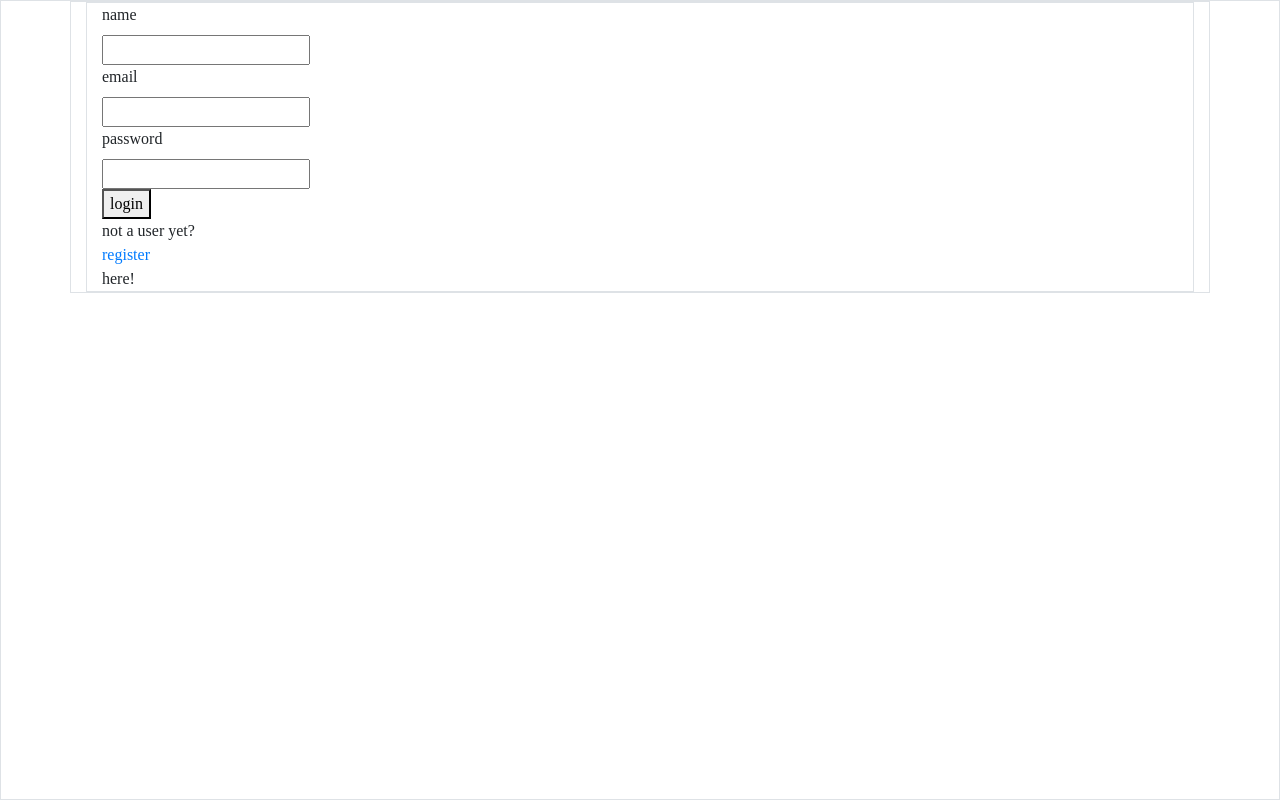
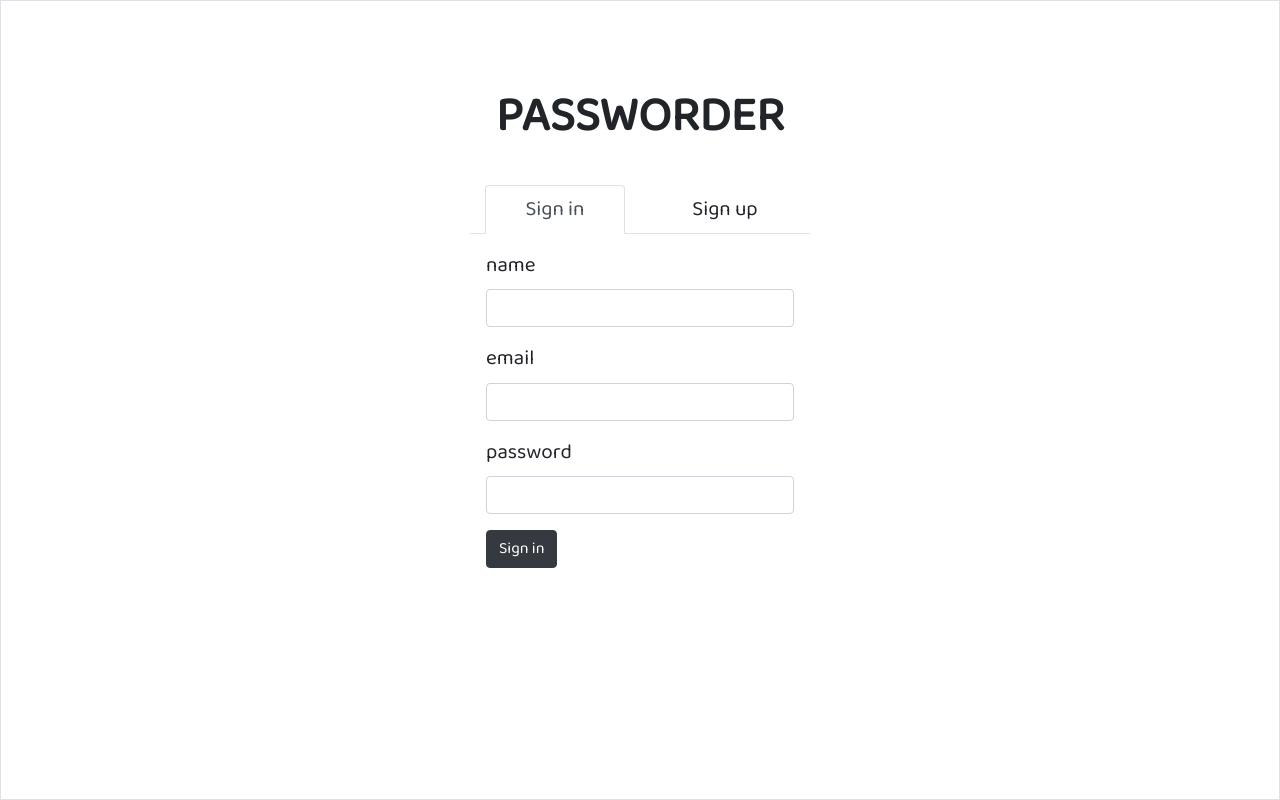
Before and after one commit to Passworder-Team/passworder-web-client, a React (Create React App) app: page /login in a window 1280 px wide. Built offline with nearby package versions, Linux system fonts and the light colour scheme.

Commit message:
client web progress styling form sign in and sign up

```diff
--- a/public/index.html
+++ b/public/index.html
@@ -2,7 +2,14 @@
 <html lang="en">
   <head>
     <meta charset="utf-8" />
+
+    <!-- bootstrap -->
     <link rel="stylesheet" href="https://maxcdn.bootstrapcdn.com/bootstrap/4.0.0/css/bootstrap.min.css" integrity="sha384-Gn5384xqQ1aoWXA+058RXPxPg6fy4IWvTNh0E263XmFcJlSAwiGgFAW/dAiS6JXm" crossorigin="anonymous">
+
+    <!-- font -->
+    <!-- general font -->
+    <link href="https://fonts.googleapis.com/css?family=Baloo+2&display=swap" rel="stylesheet">
+
     <link rel="icon" href="%PUBLIC_URL%/favicon.ico" />
     <meta name="viewport" content="width=device-width, initial-scale=1, shrink-to-fit=no">
     <meta name="theme-color" content="#000000" />
@@ -25,7 +32,7 @@
       work correctly both with client-side routing and a non-root public URL.
       Learn how to configure a non-root public URL by running `npm run build`.
     -->
-    <title>React App</title>
+    <title>Passworder</title>
   </head>
   <body>
     <noscript>You need to enable JavaScript to run this app.</noscript>
--- a/src/App.css
+++ b/src/App.css
@@ -1,6 +1,6 @@
 *{
   margin: 0;
-  font-family: 'Times New Roman', Times, serif;
+  font-family: 'Baloo 2', cursive;
 }
 
 a, button{
@@ -16,7 +16,7 @@ a, a:hover{
   min-height: 100vh;
 }
 
-/* header */
+/* header begin */
 .header-container {
   display: flex;
   justify-content: space-between;
@@ -46,14 +46,55 @@ a, a:hover{
 .btn-signout {
   margin: 10px 0 0 0;
 }
+/* header end */
 
+/* sign area begin */
 .sign-container {
+  display: flex;
+  justify-content: center;
+  padding-top: 5rem;
+  font-size: 1.3rem;
+}
+
+.sign-area {
+  display: flex;
+  flex-direction: column;
+}
+
+.tab-title {
+  text-align: center;
+}
+
+.form-sign {
   display: flex;
   align-items: center;
 }
 
-.form-sign {
+.form-all-input-container {
+  width: 100%;
   display: flex;
   flex-direction: column;
   align-items: flex-start;
 }
+
+.sign-logo-container {
+  width: 100%;
+  display: flex;
+  justify-content: center;
+  padding-bottom: 2rem;
+}
+
+.form-logo {
+  font-size: 3rem;
+  font-weight: bold;
+}
+
+.form-input-group {
+  width: 100%;
+}
+
+.form-action-container {
+  display: flex;
+  align-items: center;
+}
+/* sign area end */
--- a/src/views/LoginPage.js
+++ b/src/views/LoginPage.js
@@ -1,8 +1,23 @@
 import React, { useEffect, useState } from 'react'
+import {
+  Nav,
+  NavItem,
+  NavLink,
+  TabContent,
+  TabPane,
+  Row,
+  Col  } from 'reactstrap'
+import classnames from 'classnames'
 import { useHistory, Link } from 'react-router-dom'
 import axios from 'axios'
 
 export default function LoginPage ({ token, setToken }) {
+  const [activeTab, setActiveTab] = useState('1');
+
+  const toggle = tab => {
+    if (activeTab !== tab) setActiveTab(tab);
+  }
+
   const [name, setName] = useState('')
   const [email, setEmail] = useState('')
   const [password, setPassword] = useState('')
@@ -32,34 +47,201 @@ export default function LoginPage ({ token, setToken }) {
 
   return (
     <div
-      className="container border sign-container"
+      className="container sign-container"
     >
+      <div
+        className="
+          col-sm-12
+          col-md-4
+          sign-area
+          "
+      >
+        <div className="sign-logo-container">
+          <p className="m-0 form-logo">PASSWORDER</p>
+        </div>
+        <Nav tabs>
+          <div className="col-6">
+            <NavItem className="tab-title">
+              <NavLink
+                className={classnames({ active: activeTab === '1' })}
+                onClick={() => { toggle('1'); }}
+              >
+                Sign in
+              </NavLink>
+            </NavItem>
+          </div>
+          <div className="col-6">
+            <NavItem className="tab-title">
+              <NavLink
+                className={classnames({ active: activeTab === '2' })}
+                onClick={() => { toggle('2'); }}
+              >
+                Sign up
+              </NavLink>
+            </NavItem>
+          </div>
+        </Nav>
+        <TabContent activeTab={activeTab}>
+          <TabPane tabId="1">
+            <Row>
+              <Col sm="12">
                 <form
-        className="container border form-sign"
+                  className="form-sign"
                   onSubmit={(e) => login(e)}
                 >
+                  <div
+                    className="
+                      p-3
+                      form-all-input-container"
+                  >
+                    <div className="form-group form-input-group">
                       <label>name</label>
                       <input
+                        className="form-control"
                         type="text"
                         onChange={(e) => setName(e.target.value)}
                         minLength="3"
                         required
                       />
+                    </div>
+                    <div className="form-group form-input-group">
                       <label>email</label>
                       <input
+                        className="form-control"
                         type="email"
                         onChange={(e) => setEmail(e.target.value)}
                         required
                       />
+                    </div>
+                    <div className="form-group form-input-group">
                       <label>password</label>
                       <input
-          type="text"
+                        className="form-control"
+                        type="password"
                         onChange={(e) => setPassword(e.target.value)}
                         required
                       />
-        <button type="submit">login</button>
+                    </div>
+                    <div className="form-action-container">
+                      <button className="btn btn-dark mr-3" type="submit">Sign in</button>
+                    </div>
+                  </div>
+                </form>
+              </Col>
+            </Row>
+          </TabPane>
+          <TabPane tabId="2">
+            <Row>
+              <Col sm="12">
+                <form
+                  className="form-sign"
+                >
+                  <div
+                    className="
+                      p-3
+                      form-all-input-container"
+                  >
+                    <div className="form-group form-input-group">
+                      <label>name</label>
+                      <input
+                        className="form-control"
+                        type="text"
+                        onChange={(e) => setName(e.target.value)}
+                        minLength="3"
+                        required
+                      />
+                    </div>
+                    <div className="form-group form-input-group">
+                      <label>email</label>
+                      <input
+                        className="form-control"
+                        type="email"
+                        onChange={(e) => setEmail(e.target.value)}
+                        required
+                      />
+                    </div>
+                    <div className="form-group form-input-group">
+                      <label>password</label>
+                      <input
+                        className="form-control"
+                        type="password"
+                        onChange={(e) => setPassword(e.target.value)}
+                        required
+                      />
+                    </div>
+                    <div className="form-action-container">
+                      <button className="btn btn-dark mr-3" type="submit">Sign up</button>
+                    </div>
+                  </div>
+                </form>
+              </Col>
+            </Row>
+          </TabPane>
+        </TabContent>
+      </div>
+
+      {/* <form
+        className="
+          container
+          col-sm-12
+          col-md-5
+          form-sign"
+        onSubmit={(e) => login(e)}
+      >
+        <div
+          className="
+            form-title-container"
+        >
+          <h3 className="form-title">
+            Sign in
+          </h3>
+        </div>
+        <div
+          className="
+            border
+            rounded
+            p-3
+            form-all-input-container"
+          >
+            <div className="sign-logo-container">
+              <p className="m-0 form-logo">PASSWORDER</p>
+            </div>
+            <div className="form-group form-input-group">
+              <label>name</label>
+              <input
+                className="form-control"
+                type="text"
+                onChange={(e) => setName(e.target.value)}
+                minLength="3"
+                required
+                />
+            </div>
+            <div className="form-group form-input-group">
+              <label>email</label>
+              <input
+                className="form-control"
+                type="email"
+                onChange={(e) => setEmail(e.target.value)}
+                required
+              />
+            </div>
+            <div className="form-group form-input-group">
+              <label>password</label>
+              <input
+                className="form-control"
+                type="password"
+                onChange={(e) => setPassword(e.target.value)}
+                required
+              />
+            </div>
+            <div className="form-action-container">
+              <button className="btn btn-dark mr-3" type="submit">login</button>
+              <p className="m-0">
                 not a user yet? <Link to="/register">register</Link> here!
-      </form>
+              </p>
+            </div>
+        </div>
+      </form> */}
     </div>
   )
 }
```
Lines whose indentation alone changed are shown as unchanged.
